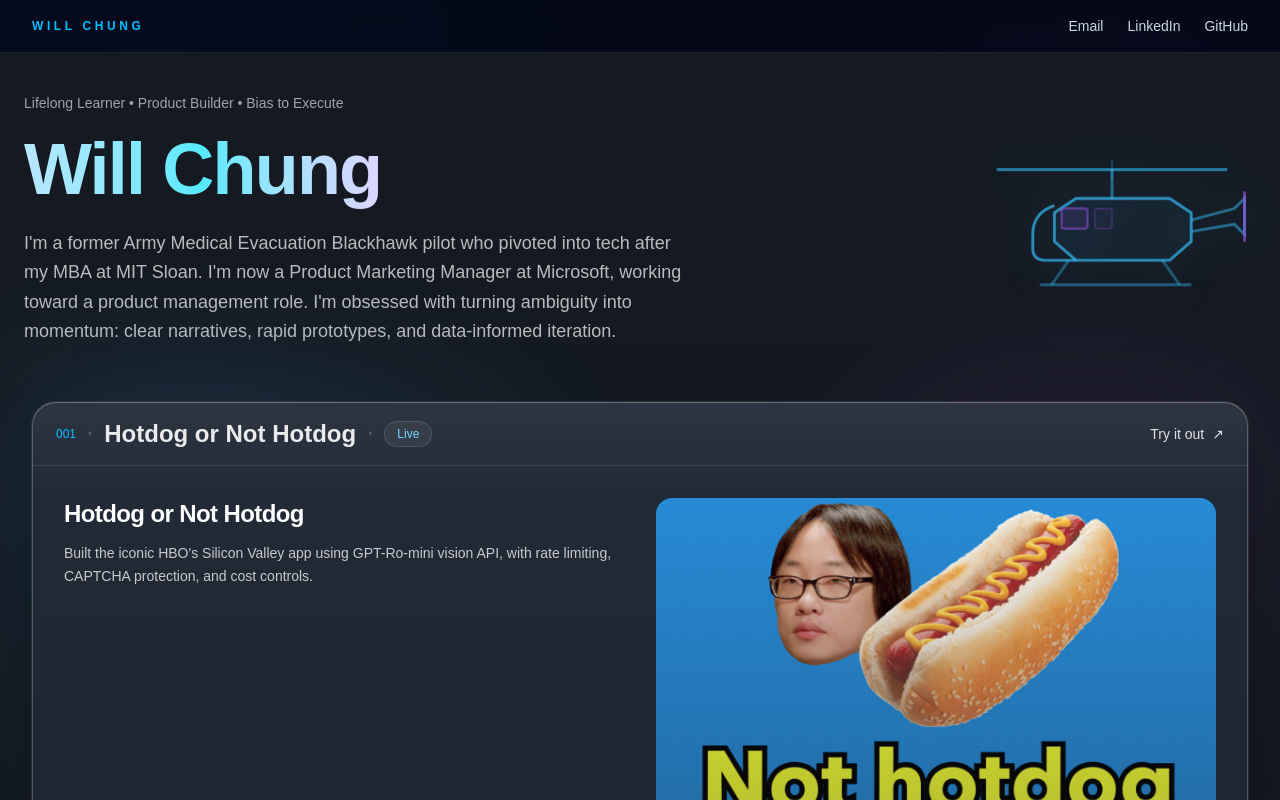
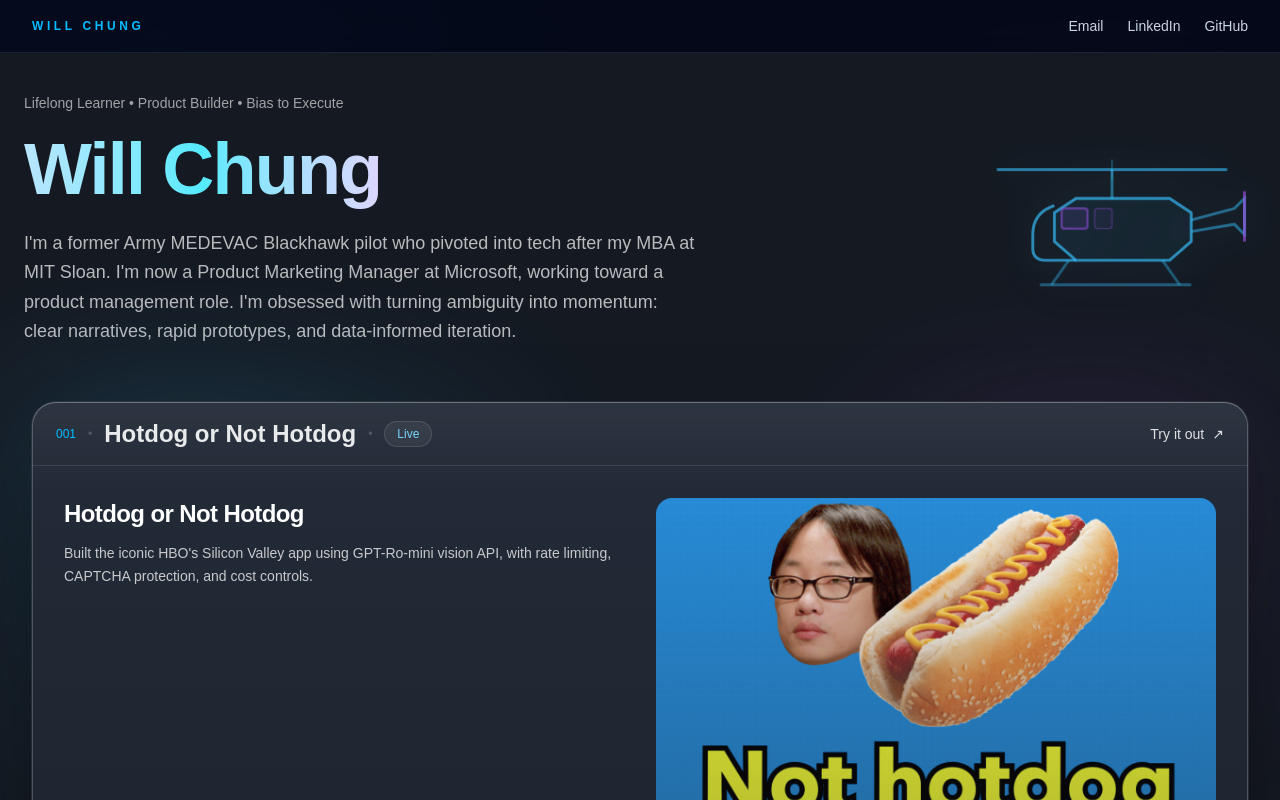
Before and after one commit to willc121/pm-pivot, a Next.js app: page / in a window 1280 px wide. Shown: the top 800 px of the page. Built offline with nearby package versions, Linux system fonts and the light colour scheme.

Commit message:
landing page edit again

```diff
--- a/src/app/(main)/page.tsx
+++ b/src/app/(main)/page.tsx
@@ -26,7 +26,7 @@ export default function Home() {
             </h1>
 
             <p className="mt-6 max-w-2xl text-lg leading-relaxed text-white/70">
-              I'm a former Army Medical Evacuation Blackhawk pilot who pivoted into tech after my MBA at MIT Sloan. I'm now
+              I'm a former Army MEDEVAC Blackhawk pilot who pivoted into tech after my MBA at MIT Sloan. I'm now
               a Product Marketing Manager at Microsoft, working toward a product management role. I'm obsessed with turning ambiguity
               into momentum: clear narratives, rapid prototypes, and data-informed iteration.
             </p>
```
